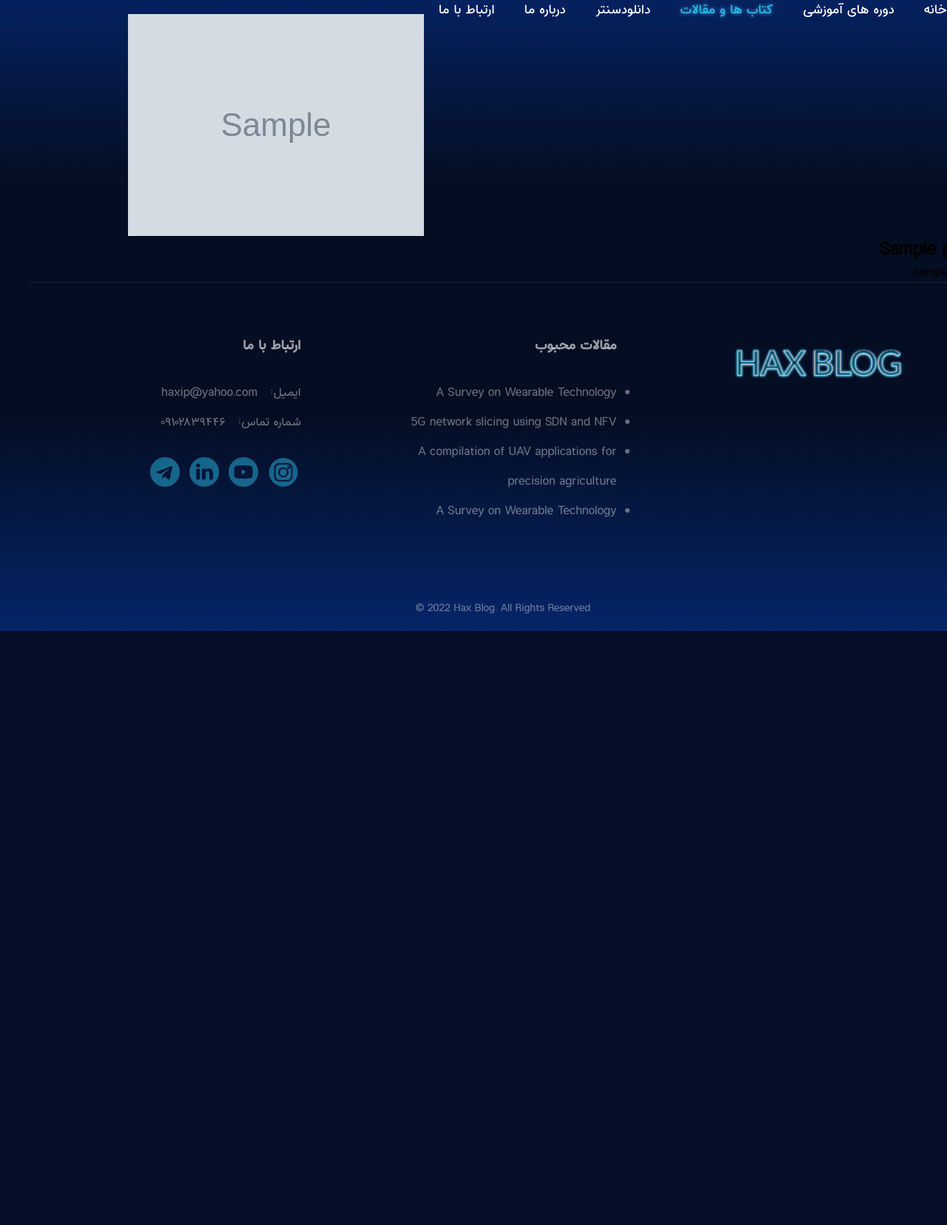
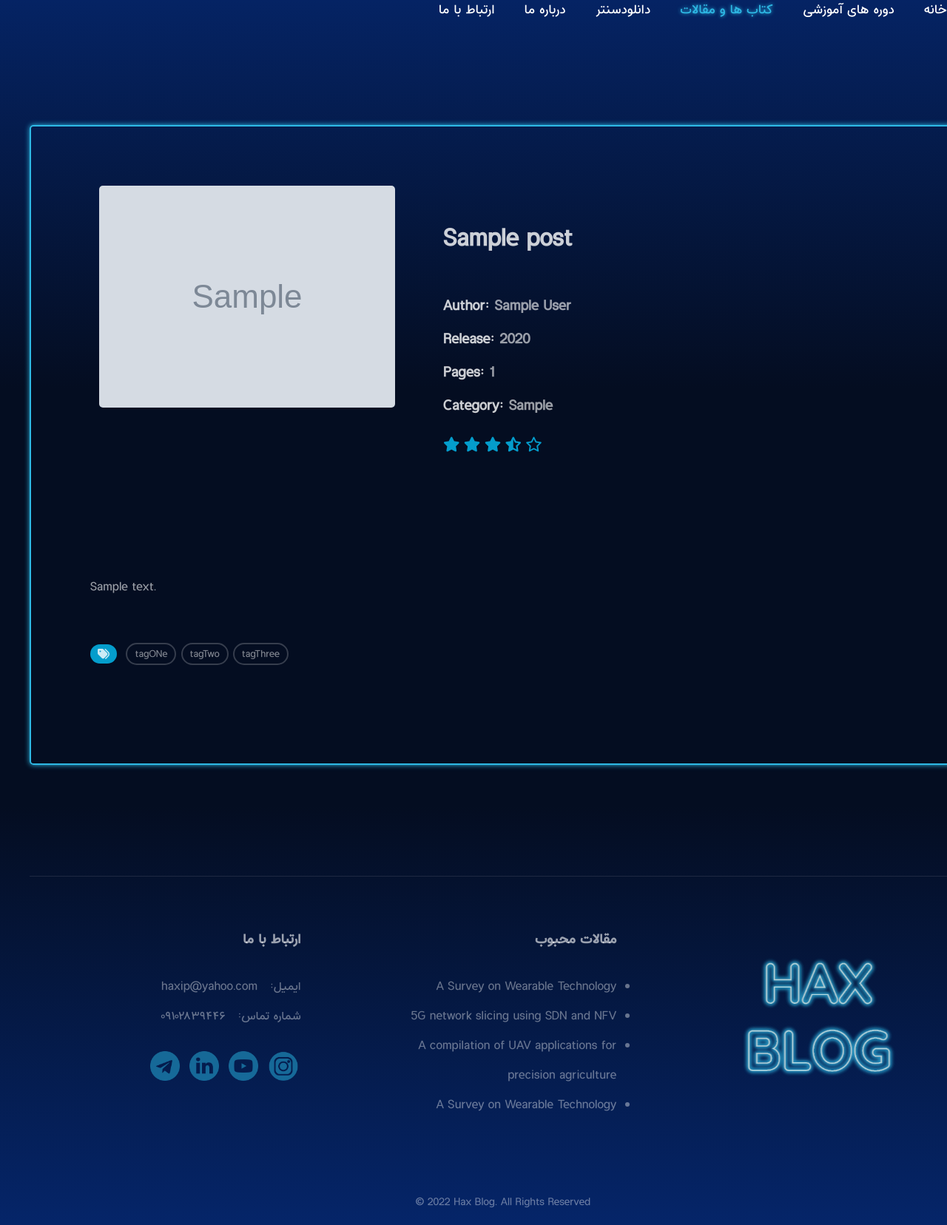
Before and after one commit to haxisfree/haxblog, a Django app: page /post/1/ in a window 1280 px wide. Shown: the part 41-1697 px from the top of the page at 74% size. Before the commit the page ends 894 px from the top, so only its background shows below. Run offline with Django 3.2, Linux system fonts and the light colour scheme; tables that the repository leaves empty hold one stand-in row (values such as "Sample post"); grey boxes marked "Sample" are stand-in pictures; some libraries are stand-ins or nearby versions.

Commit message:
file post_detail.html is completed

```diff
--- a/static/css/grids.css
+++ b/static/css/grids.css
@@ -4,7 +4,7 @@
     list-style:none;
 }
 .wrapper {
-    max-width: 1280px;
+    max-width: 1200px;
     margin: 0 auto;
     display:block;
 }
--- /dev/null
+++ b/static/css/sass.css
@@ -0,0 +1 @@
+/* No CSS *//*# sourceMappingURL=sass.css.map */
--- a/static/css/styles.css
+++ b/static/css/styles.css
@@ -6,9 +6,13 @@
 }
 @font-face {
     font-family:estedad;
-    src: url('Estedad-Medium.woff') format('woff');
+    src: url('../fonts/Estedad-Medium.woff') format('woff');
     font-weight: normal;
     font-style: normal;
+}
+
+html {
+    scroll-behavior: smooth;
 }
 
 body {
@@ -27,6 +31,23 @@
     text-decoration: none;
 }
 
+/* ::-webkit-scrollbar {
+    width: 20px !important;
+}
+
+::-webkit-scrollbar-track {
+    background-color: transparent;
+}
+
+::-webkit-scrollbar-thumb {
+    background-color: #049dcc;
+    border-radius: 20px;
+    border: 6px solid transparent;
+    background-clip: content-box;
+}
+::-webkit-scrollbar-thumb:hover {
+    background-color: rgb(0 0 0 / 20%);
+} */
 
 
 /* start of base styles */
@@ -131,6 +152,29 @@
     direction: ltr;
 }
 
+/* Scroll Back To Top Button style*/
+#TopBtn {
+    display: none;
+    position: fixed;
+    bottom: 30px;
+    right: 30px;
+    z-index: 99;
+    font-size: 24px;
+    border: none;
+    outline: none;
+    background-color: #049dcc;
+    box-shadow: 0 0 7px #2eb9e5;
+    color: white;
+    cursor: pointer;
+    padding: 10px 14px;
+    border-radius: 50%;
+}
+
+#TopBtn:hover {
+    opacity: 70%;
+    transition: 0.3s;
+}
+
 /* end of base styles */
 
 
@@ -142,7 +186,7 @@
 /* header style */
 
 #header{
-    background-image: url('wave(1).png');
+    background-image: url('../pic/wave.png');
     background-position: top;
     background-size: cover;
     background-repeat: no-repeat;
@@ -236,6 +280,68 @@
 
 
 
+/* start of post_detail styles */
+
+.post-entry{
+    direction: ltr;
+    box-shadow: 0 0 7px #2eb9e5;
+    border: 2px solid #2eb9e5;
+    border-radius: 5px;
+    margin: 150px auto;
+    padding: 80px;
+    color: rgba(255, 255, 255, 0.6);
+    line-height: 45px;
+}
+
+#detail{
+    padding: 50px 0;
+}
+#detail h1, span{
+    color: rgba(255, 255, 255, 0.8);
+}
+#cover img{
+    vertical-align: middle;
+    border-radius: 5px;
+}
+.star{
+    color: #049dcc;
+    margin: 20px 0;
+    font-size: 20px;
+}
+.tagicon{
+    background-color: #049dcc;
+    color: rgba(255, 255, 255, 0.8);
+    border-radius: 20px;
+    font-size: 16px;
+    padding: 5px 10px;
+    vertical-align: middle;
+}
+.tag{
+    color: rgba(255, 255, 255, 0.5);
+    border: 2px solid rgba(255, 255, 255, 0.2);
+    border-radius: 15px;
+    font-size: 13px;
+    padding: 3px 10px;
+}
+span.tag:hover{
+    color: rgba(255, 255, 255, 0.8);
+    background-color: #049dcc;
+    border-color: #049dcc;
+    cursor: pointer;
+}
+
+/* end of post_detail styles */
+
+
+
+
+
+
+
+
+
+
+
 
 
 /* ------------------------------------------------------------------------------------------------------------------------------- */
--- a/templates/base.html
+++ b/templates/base.html
@@ -7,10 +7,12 @@
         <link href="{% static 'css/grids.css' %}"rel="stylesheet" />
         <link href="{% static 'css/styles.css' %}" rel="stylesheet" />
         <meta name="viewport" content="width=device-width, initial-scale=1.0" />
-
+        <meta http-equiv="X-UA-Compatible" content="ie=edge">
+        <script src="https://kit.fontawesome.com/552e2b20b6.js" crossorigin="anonymous"></script>
+        <link href='https://fonts.googleapis.com/css?family=Lato:300,400,700' rel='stylesheet' type='text/css'>
+        <link rel="stylesheet" href="style.css">
     </head>
     <body>
-
             <!-- start of header -->
 
             <nav id="menu">
@@ -68,7 +70,7 @@
             <footer>
                     <div class="col-xs-12 col-md-4">
                         <div id="footer-logo">
-                            <img src="static/pic/HaxBlog.png" alt="" width="270px" style="opacity: 85%;">
+                            <img src="/static/pic/HaxBlog.png" alt="" width="270px" style="opacity: 85%;">
                         </div>
                     </div>
                     <div class="col-xs-12 col-md-4 footer-column" >
@@ -88,18 +90,46 @@
                         </ul>
                         <br>
                         <div>
-                            <a href="#" class="media"><img src="static/pic/instagram.png" alt="instagram" width="40px" class="media"></a>
-                            <a href="#" class="media" ><img src="static/pic/youtube.png" alt="youtube" width="40px" class="media"></a>
-                            <a href="#" class="media"><img src="static/pic/linkedin.png" alt="linkedin" width="40px" class="media"></a>
-                            <a href="#" class="media"><img src="static/pic/telegram.png" alt="telegram" width="40px" class="media"></a>
+                            <a href="#" class="media"><img src="/static/pic/instagram.png" alt="instagram" width="40px" class="media"></a>
+                            <a href="#" class="media" ><img src="/static/pic/youtube.png" alt="youtube" width="40px" class="media"></a>
+                            <a href="#" class="media"><img src="/static/pic/linkedin.png" alt="linkedin" width="40px" class="media"></a>
+                            <a href="#" class="media"><img src="/static/pic/telegram.png" alt="telegram" width="40px" class="media"></a>
                         </div>
                     </div>
                     <div class="col-xs-12 col-md-12" id="copy-right">
                         <p>© 2022 Hax Blog. All Rights Reserved</p>
                     </div>
             </footer>
-
+            <button onclick="topFunction()" id="TopBtn" class="fas fa-arrow-up"></button>
             <!-- end of footer -->
 
+            <!-- Javascript Code -->
+            <script>
+                //Scroll Back To Top Button
+                var topbutton = document.getElementById("TopBtn");
+                window.onscroll = function scrollFunction() {
+                    if (document.body.scrollTop > 30 || document.documentElement.scrollTop > 30)
+                        topbutton.style.display = "block";
+                    else
+                        topbutton.style.display = "none";
+                };
+                function topFunction() {
+                  document.body.scrollTop = 0;
+                  document.documentElement.scrollTop = 0;
+                }
+
+                // var canvas = document.getElementById("starfield"),
+                // context = canvas.getContext("2d"),
+                // stars = 500;
+                // for(var i=0; i<stars; i++){
+                //     var x = Math.random()*canvas.offsetWidth;
+                //     y = Math.random()*canvas.offsetHeight,
+                //     radius = Math.random()*1.2;
+                //     context.beginPath();
+                //     context.arc(x, y, radius, 0, 360);
+                //     context.fillStyle = "hsla(200,100%,50%,0.8)";
+                //     context.fill();
+                // }
+            </script>
     </body>
 </html>
--- a/templates/post_detail.html
+++ b/templates/post_detail.html
@@ -3,11 +3,48 @@
 
 
 {% block content %}
-    <div class="post-entry">
-      {% if post.cover %}
-        <img class="bookcover" src="{{ post.cover.url }}" alt="{{ post.title }}">
-      {% endif %}
-        <h2>{{post.title}}</h2>
-        <p>{{post.body}}</p>
+    <div class="post-entry wrapper">
+      <div class="row">
+        <div class="col-xs-12 col-sm-7">
+          <div id="detail">
+            <h1>{{post.title}}</h1>
+            <br>
+            <h3><span>Author:</span>&nbsp;{{post.author}}</h3>
+            <h3><span>Release:</span>&nbsp;{{post.year}}</h3>
+            <h3><span>Pages:</span>&nbsp;{{post.pagenum}}</h3>
+            <h3><span>Category:</span>&nbsp;{{post.category}}</h3>
+            <div>
+              <span class="fas fa-star star"></span>
+              <span class="fas fa-star star"></span>
+              <span class="fas fa-star star"></span>
+              <span class="fas fa-star-half-alt star"></span>
+              <span class="far fa-star star"></span>
+            </div>
+          </div>
+        </div>
+        <div class="col-xs-12 col-sm-5">
+          <div id="cover">
+            {% if post.cover %}
+            <img class="bookcover" src="{{ post.cover.url }}" alt="{{ post.title }}" width="400px">
+            {% endif %}
+          </div>
+        </div>
+    </div>
+    <br>
+    <br>
+    <div id="body">
+      <p>{{post.body|urlize}}</p>
+    </div>
+    <br>
+    <div id="tags">
+      <span class="fas fa-tags tagicon"></span>&nbsp;&nbsp;<span class="tag">tagONe</span>&nbsp;<span class="tag">tagTwo</span>&nbsp;<span class="tag">tagThree</span>
+    </div>
+    <br>
+    <div id="share">
+
+    </div>
+
+
+
     </div>
 {% endblock content %}
```
Also changed, not shown: templates/home.html (+2 -5 lines), media/covers/index_1UMsyxM.png (added), static/css/wave-background.png (deleted), static/css/wave.png (deleted), static/fonts/Estedad-Medium.woff (renamed from static/css/Estedad-Medium.woff), static/pic/wave.png (renamed from static/css/wave(1).png), 1 other file.
